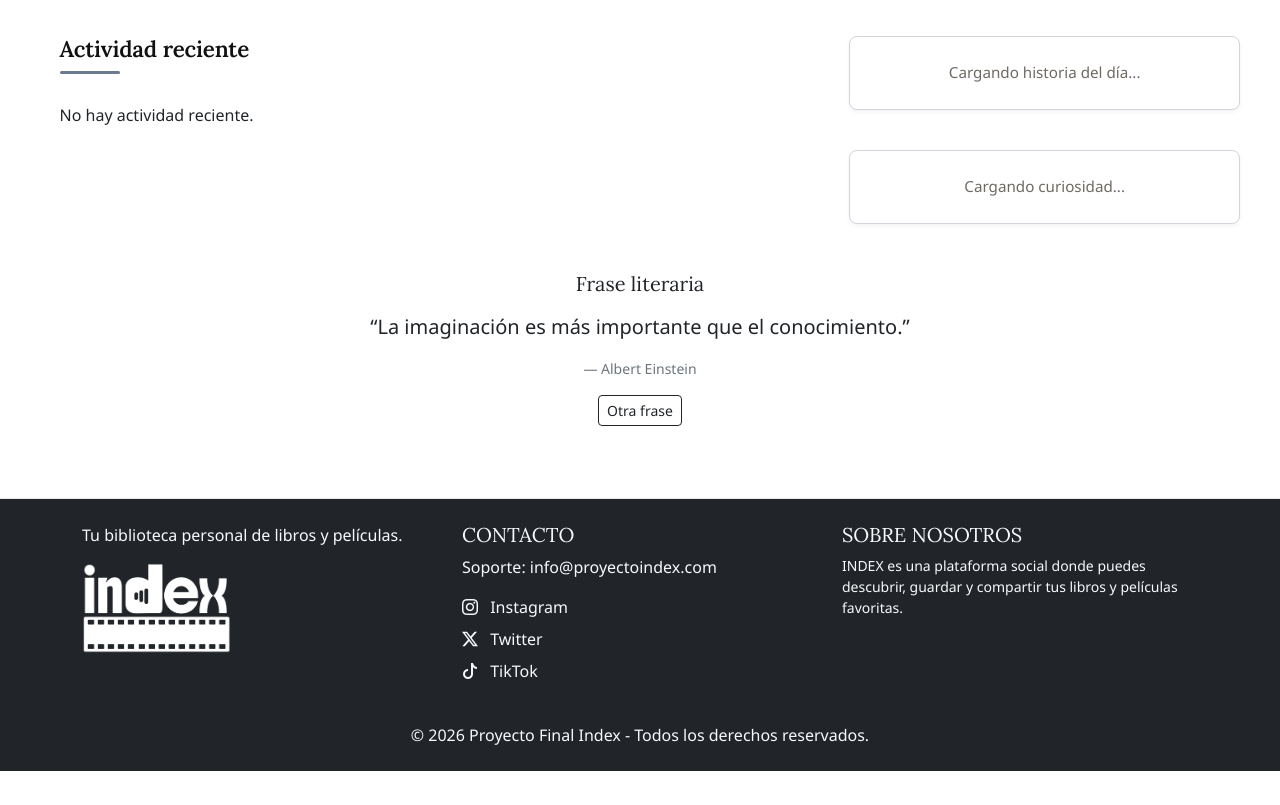
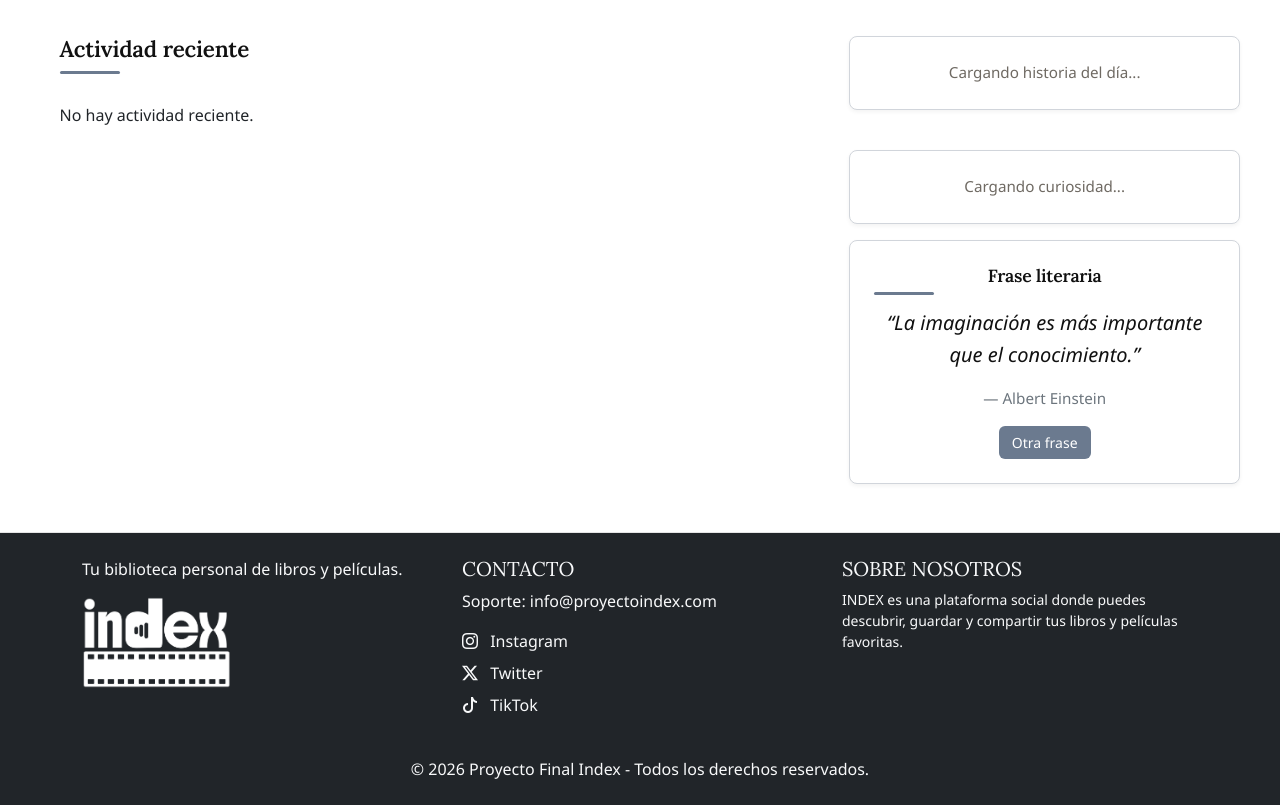
Before and after one commit to MigueLMelo5825/Proyecto-Final-Index, a PHP site: page /app/templates/timeline.php in a window 1280 px wide. Shown: the part 542-1347 px from the top of the page. Before the commit the page ends 1313 px from the top, so only its background shows below. Run offline with PHP 8.4, Linux system fonts and the light colour scheme.

Commit message:
cambio de diseño en la Timeline

```diff
--- a/app/templates/timeline.php
+++ b/app/templates/timeline.php
@@ -241,29 +241,27 @@
   <div id="sabiasQue">Cargando curiosidad...</div>
 </div>
 
+<!-- FRASE LITERARIA -->
+<div class="ext-card p-4 text-center curiosidad-card">
+  <h3>Frase literaria</h3>
+
+  <blockquote id="quoteText" class="mb-3 fs-5"></blockquote>
+  <div id="quoteAuthor" class="text-secondary small"></div>
+
+  <button class="btn btn-sm mt-3"
+          style="background-color: var(--accent); color: white;"
+          id="newQuoteBtn">
+    Otra frase
+  </button>
+</div>
+
 
     </aside>
 
   </div>
 </main>
 
-    <!-- FRASE LITERARIA -->
-    <div class="container my-4">
-      <div class="row">
-        <div class="col-lg-8 mx-auto">
-          <div class="ext-card p-4 text-center">
-            <h5 class="mb-3">Frase literaria</h5>
 
-            <blockquote id="quoteText" class="mb-3 fs-5"></blockquote>
-            <div id="quoteAuthor" class="text-secondary small"></div>
-
-            <button class="btn btn-outline-dark btn-sm mt-3" id="newQuoteBtn">
-              Otra frase
-            </button>
-          </div>
-        </div>
-      </div>
-    </div>
 
     <!-- FOOTER -->
     <?php require __DIR__ . "/footer.php"; ?>
--- a/web/css/styleTimeline.css
+++ b/web/css/styleTimeline.css
@@ -317,6 +317,23 @@ body, main {
 }
 
 
+.curiosidad-card blockquote {
+    font-style: italic;
+    line-height: 1.6;
+    margin-bottom: 12px;
+    color: var(--text-main);
+}
+
+.curiosidad-card button {
+    border-radius: 6px;
+    padding: 5px 12px;
+}
+
+.curiosidad-card button:hover {
+    background-color: #556070;
+}
+
+
 /* ============================================
    RESPONSIVE
    ============================================ */
```
